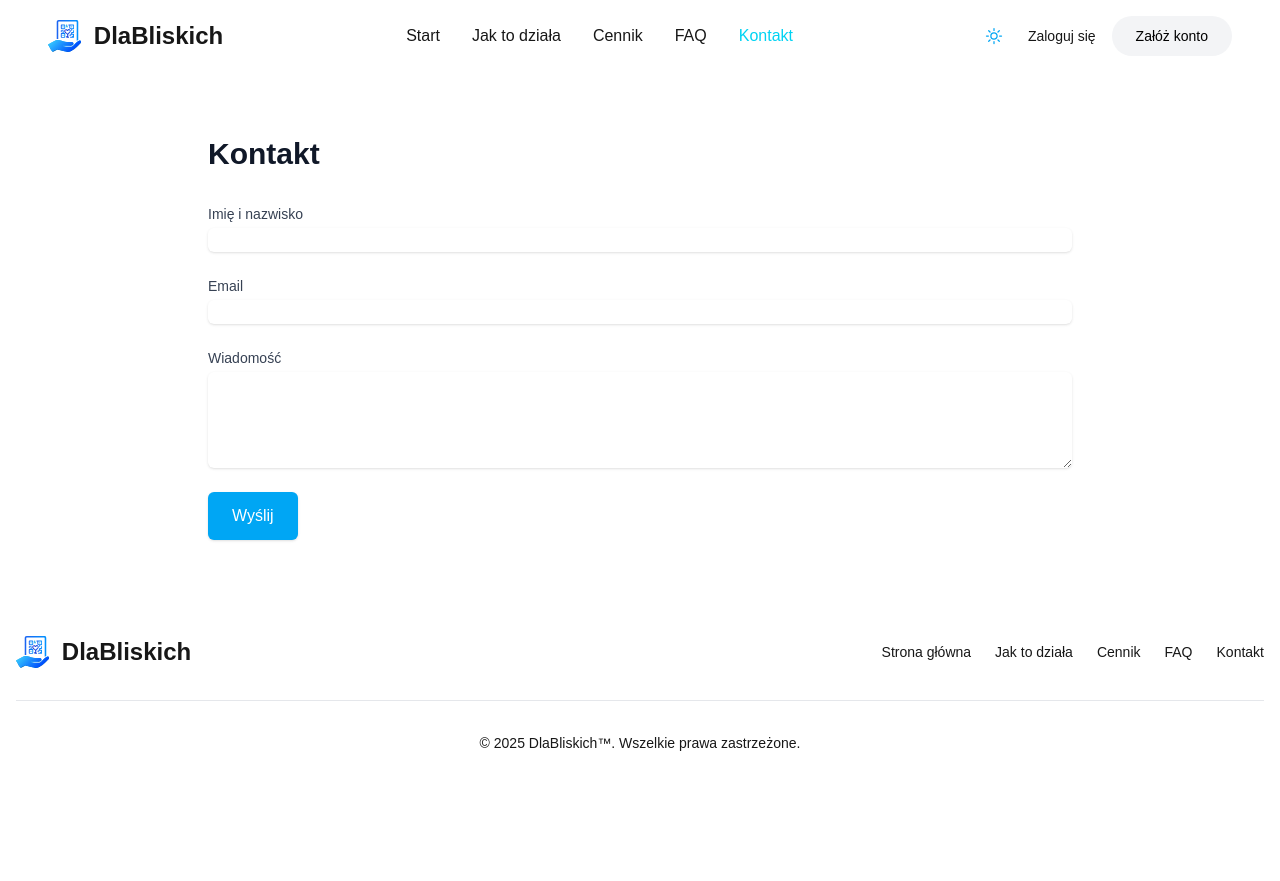
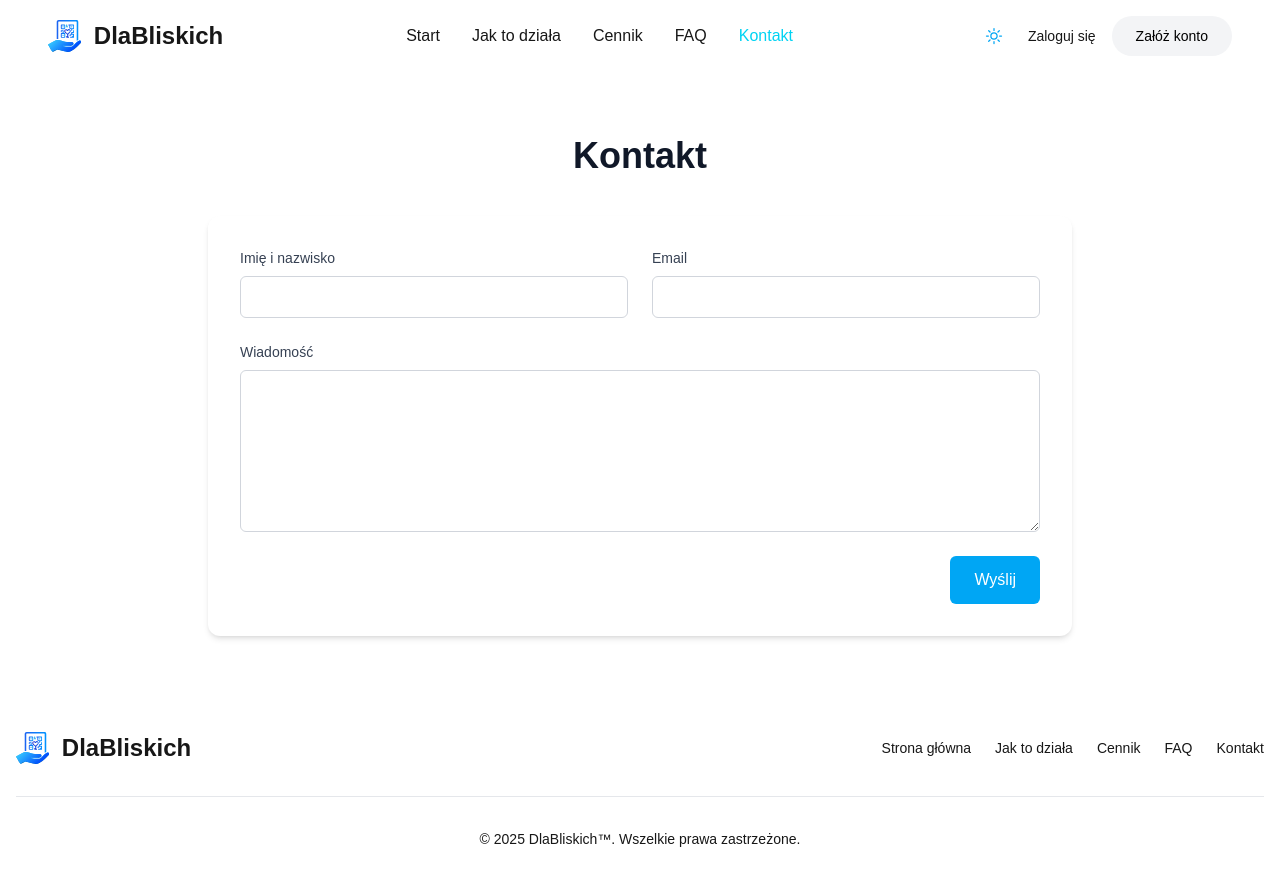
Before and after one commit to Marcinr1984/strona-informacyjna, a Next.js app: page /kontakt in a window 1280 px wide. Before the commit the page ends 800 px from the top, so only its background shows below. Built offline with nearby package versions, Linux system fonts and the light colour scheme.

Commit message:
Improve contact form styling

```diff
--- a/app/kontakt/page.tsx
+++ b/app/kontakt/page.tsx
@@ -1,9 +1,11 @@
 export default function KontaktPage() {
   return (
     <main className="max-w-4xl mx-auto px-4 py-16">
-      <h1 className="text-3xl font-bold text-gray-900 dark:text-white">Kontakt</h1>
-      <form className="mt-8 grid grid-cols-1 gap-6">
-        <div>
+      <h1 className="text-4xl font-bold text-center text-gray-900 dark:text-white">Kontakt</h1>
+
+      <form className="mt-10 bg-white dark:bg-gray-800 shadow-md rounded-xl p-8 space-y-6">
+        <div className="grid grid-cols-1 sm:grid-cols-2 gap-6">
+          <div className="space-y-2">
             <label htmlFor="name" className="block text-sm font-medium text-gray-700 dark:text-gray-300">
               Imię i nazwisko
             </label>
@@ -11,10 +13,11 @@ export default function KontaktPage() {
               type="text"
               id="name"
               name="name"
-            className="mt-1 block w-full rounded-md border-gray-300 shadow-sm focus:border-cyan-500 focus:ring-cyan-500 dark:bg-gray-800 dark:border-gray-600 dark:text-white"
+              className="block w-full rounded-md border border-gray-300 dark:border-gray-600 bg-transparent px-3 py-2 text-gray-900 dark:text-gray-100 placeholder-gray-400 dark:placeholder-gray-500 focus:outline-none focus:ring-2 focus:ring-cyan-500"
             />
           </div>
-        <div>
+
+          <div className="space-y-2">
             <label htmlFor="email" className="block text-sm font-medium text-gray-700 dark:text-gray-300">
               Email
             </label>
@@ -22,24 +25,27 @@ export default function KontaktPage() {
               type="email"
               id="email"
               name="email"
-            className="mt-1 block w-full rounded-md border-gray-300 shadow-sm focus:border-cyan-500 focus:ring-cyan-500 dark:bg-gray-800 dark:border-gray-600 dark:text-white"
+              className="block w-full rounded-md border border-gray-300 dark:border-gray-600 bg-transparent px-3 py-2 text-gray-900 dark:text-gray-100 placeholder-gray-400 dark:placeholder-gray-500 focus:outline-none focus:ring-2 focus:ring-cyan-500"
             />
           </div>
-        <div>
+        </div>
+
+        <div className="space-y-2">
           <label htmlFor="message" className="block text-sm font-medium text-gray-700 dark:text-gray-300">
             Wiadomość
           </label>
           <textarea
             id="message"
             name="message"
-            rows={4}
-            className="mt-1 block w-full rounded-md border-gray-300 shadow-sm focus:border-cyan-500 focus:ring-cyan-500 dark:bg-gray-800 dark:border-gray-600 dark:text-white"
+            rows={6}
+            className="block w-full rounded-md border border-gray-300 dark:border-gray-600 bg-transparent px-3 py-2 text-gray-900 dark:text-gray-100 placeholder-gray-400 dark:placeholder-gray-500 focus:outline-none focus:ring-2 focus:ring-cyan-500"
           />
         </div>
-        <div>
+
+        <div className="text-right">
           <button
             type="submit"
-            className="inline-flex justify-center rounded-md bg-sky-500 px-6 py-3 text-white font-medium shadow-sm hover:bg-sky-600 transition-colors"
+            className="inline-flex justify-center rounded-md bg-sky-500 hover:bg-sky-600 text-white font-medium px-6 py-3 transition-colors"
           >
             Wyślij
           </button>
```
Lines whose indentation alone changed are shown as unchanged.
